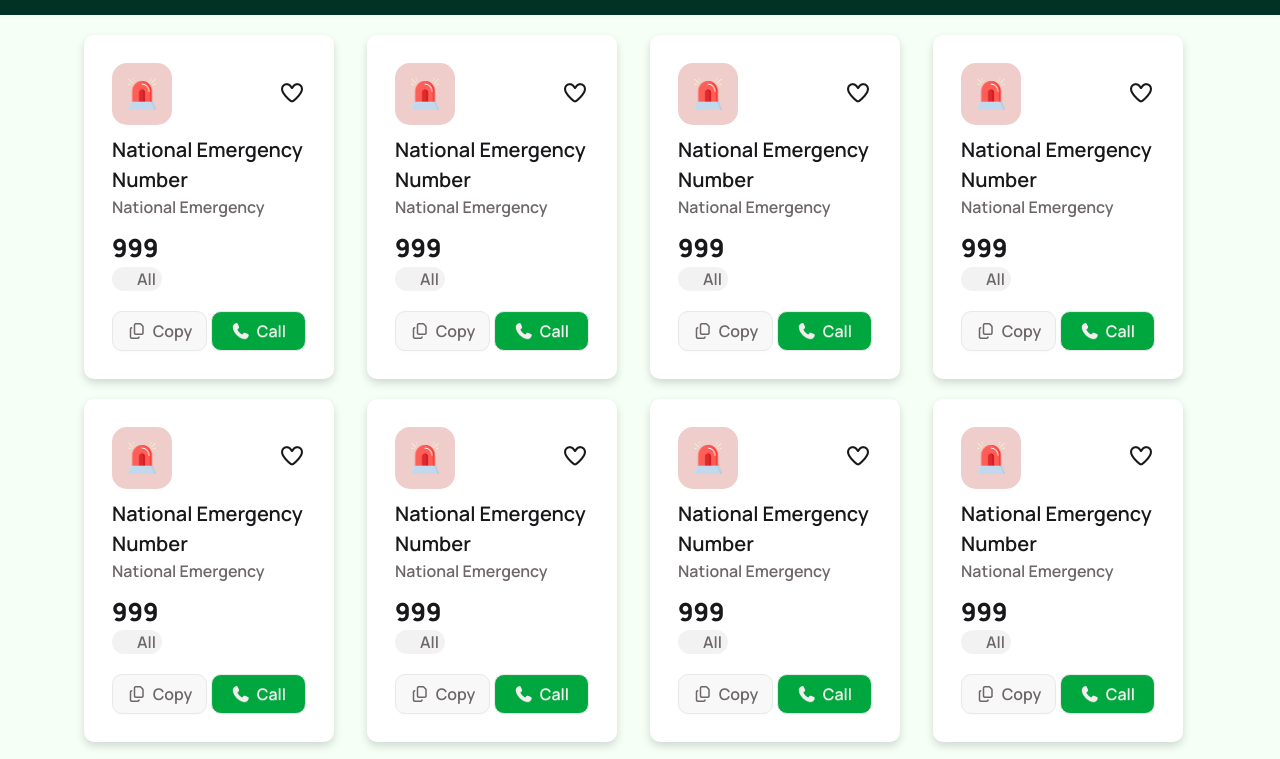
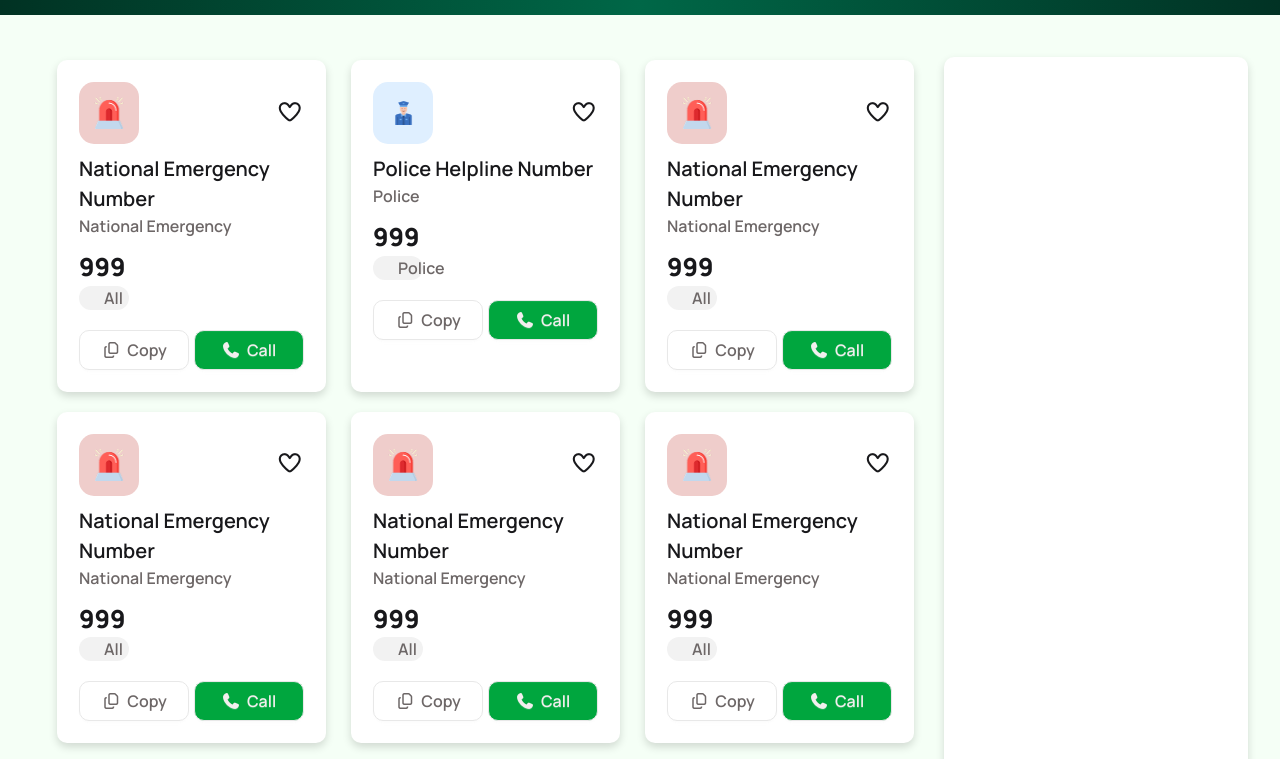
Before and after one commit to shekhor64707/5th-assignment, a plain HTML site: page index.html in a window 1280 px wide. Shown: the part 343-1102 px from the top of the page. Drawn offline with nearby package versions, Linux system fonts and the light colour scheme; a web font is replaced by a local one.

Commit message:
adding some styles and html

```diff
--- a/css/styles.css
+++ b/css/styles.css
@@ -14,7 +14,7 @@
 }
 
 .section-1{
-    width:90%;
+    width:95%;
     margin:auto;
     display:flex;
     justify-content: space-between;
@@ -92,9 +92,9 @@
 .bannar{
     width:100%;
     height:220px;
-    background:linear-gradient(to right,#013223 35%,
-    #006747 30%,
-    #013224 35%);
+    background:linear-gradient(to right,#013223 0%,
+    #006747 50%,
+    #013224 100%);
     text-align:center;
     color:white;
     padding:20px 0;
@@ -117,36 +117,56 @@
 /* card section */
 
 .service{
-
+    display:grid;
+    grid-template-columns: 3fr 1fr;
     margin:auto;
-    width:90%;
+    width:95%;
+    padding:20px 0;
 }
 
 .call{
     width:100%;
     display: grid;
-  grid-template-columns: repeat(4, 1fr); /* 3 equal columns */
+  grid-template-columns: repeat(3, 1fr); /* 3 equal columns */
   gap: 20px; /* space between cards */
-  padding: 20px;
+  padding: 25px;
 }
 
 .card{
-    width:95%;
+    width:98%;
     box-shadow: 0 4px 8px rgba(0,0,0,0.15);
     border-radius:10px;
-    padding:28px;
+    padding:22px;
     display: flex;
     flex-direction: column;
     background-color: #ffffff;
 }
-.card-img{
+
+.card2{
+   width:98%;
+    box-shadow: 0 4px 8px rgba(0,0,0,0.15);
+    border-radius:10px;
+    padding:22px;
+    display: flex;
+    flex-direction: column;
+    background-color: #ffffff;
+}
+.card-img,.card2-img{
     background-color: #EFCDCB;
     padding:15px;
     border-radius:15px;
     display:block;
     width:60px;
 }
-.card-img img{
+.card2-img{
+    background-color: #DFEFFF;
+    padding:15px;
+    border-radius:15px;
+    display:block;
+    width:60px;
+}
+
+.card-img img,.card2-img img{
     width:32px;
     height:32px;
 
@@ -159,12 +179,12 @@
 .card-header .heart{
     font-size:22px;
 }
-.card h1{
+.card h1,.card2 h1{
     font-size:20px;
     font-weight: 600;
     margin-top:10px;
 }
-.card p{
+.card p,.card2 p{
     font-size:16px;
     color:rgb(109, 103, 103);
     font-weight: 600;
@@ -198,6 +218,10 @@
     font-weight:600;
     font-size:16px;
     border-radius: 10px;
+    background-color: #ffffff;
+}
+.btn-section button:hover{
+   box-shadow: 0 4px 8px rgba(0,0,0,0.15);
 }
 .btn-section .btn2{
     background-color:#00A63E;
@@ -205,5 +229,13 @@
 }
 
 .history{
-    border:3px solid black;
+    width:100%;
+    box-shadow: 0 4px 8px rgba(0,0,0,0.15);
+    border-radius:10px;
+
+    /* display: flex;
+    flex-direction: column; */
+    background-color: #ffffff;
+    /* padding:22px; */
+    margin-top:22px;
 }
--- a/index.html
+++ b/index.html
@@ -71,18 +71,18 @@
                 </div>
             </div>
             <!-- card-2 -->
-             <div class="card">
+             <div class="card2">
                 <div class="card-header">
-                   <div class="card-img">
-                    <img src="./assets/emergency.png" alt="No image is found">
+                   <div class="card2-img">
+                    <img src="./assets/police.png" alt="No image is found">
                    </div>
                    <span><i class="fa-regular fa-heart heart"></i></span>
                 </div>
-                <h1>National Emergency Number</h1>
-                <p>National Emergency</p>
+                <h1>Police Helpline Number</h1>
+                <p>Police</p>
                 <div class="card-jamela">
                     <span>999</span>
-                    <p>All</p>
+                    <p>Police</p>
                 </div>
                 <div class="btn-section">
                     <button class="btn btn1">
@@ -262,11 +262,11 @@
 
             <!-- history section  -->
 
+
+        </div>
             <div class="history">
 
             </div>
-        </div>
-
         </div>
 
 
```
